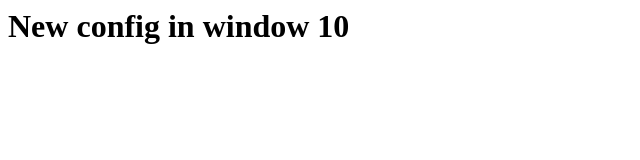
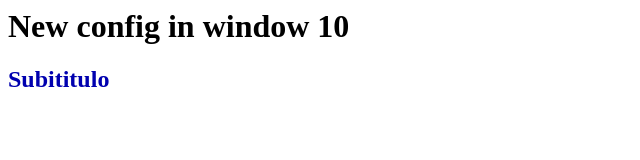
Before and after one commit to filipesperandio/KmDeVantagens, a website: page src/index.html in a window 1280 px wide. Shown: the whole page, without its empty margins (0-640 px from the left). Drawn offline with Linux system fonts and the light colour scheme.

Commit message:
testing add / commit

```diff
--- a/src/index.html
+++ b/src/index.html
@@ -1,5 +1,6 @@
 <html>
   <body>
     <h1>New config in window 10</h1>
+    <h2 style="color:#0000af"> Subititulo </h2>
   </body>
 </html>
```
